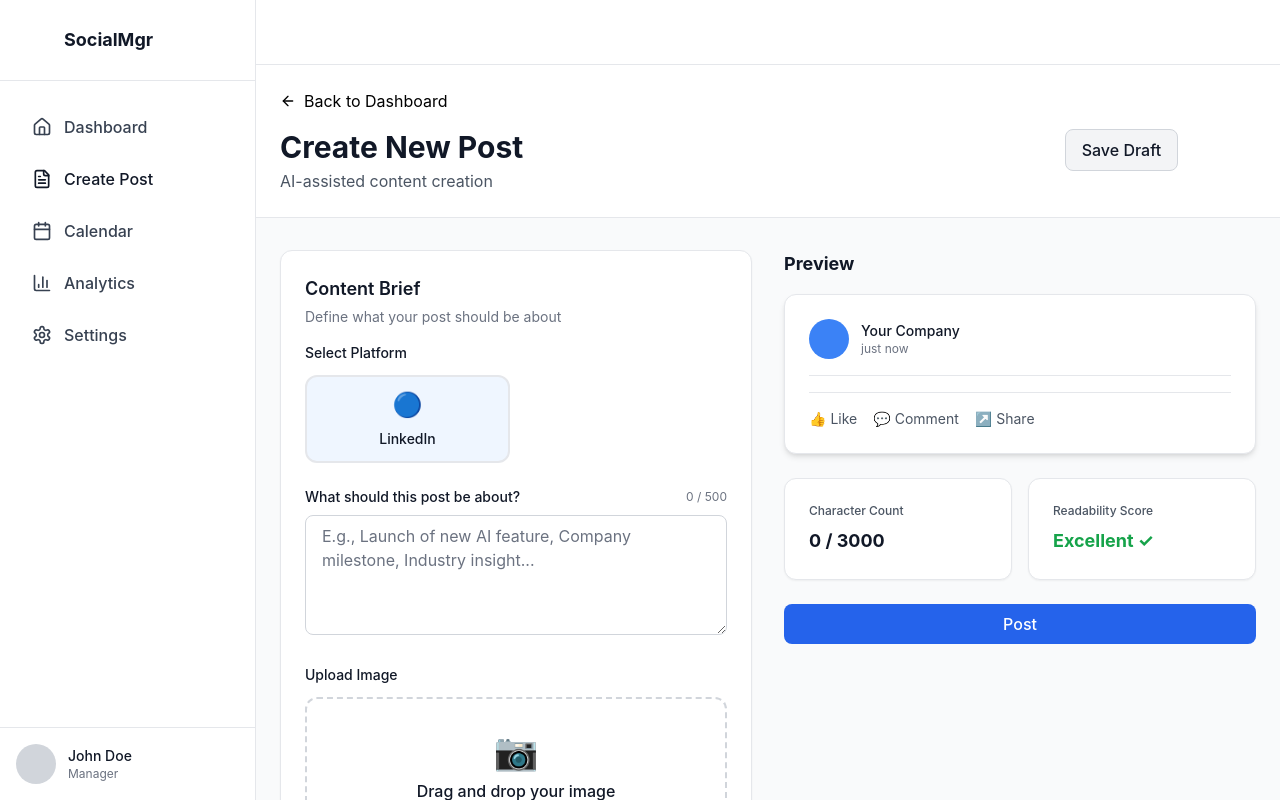
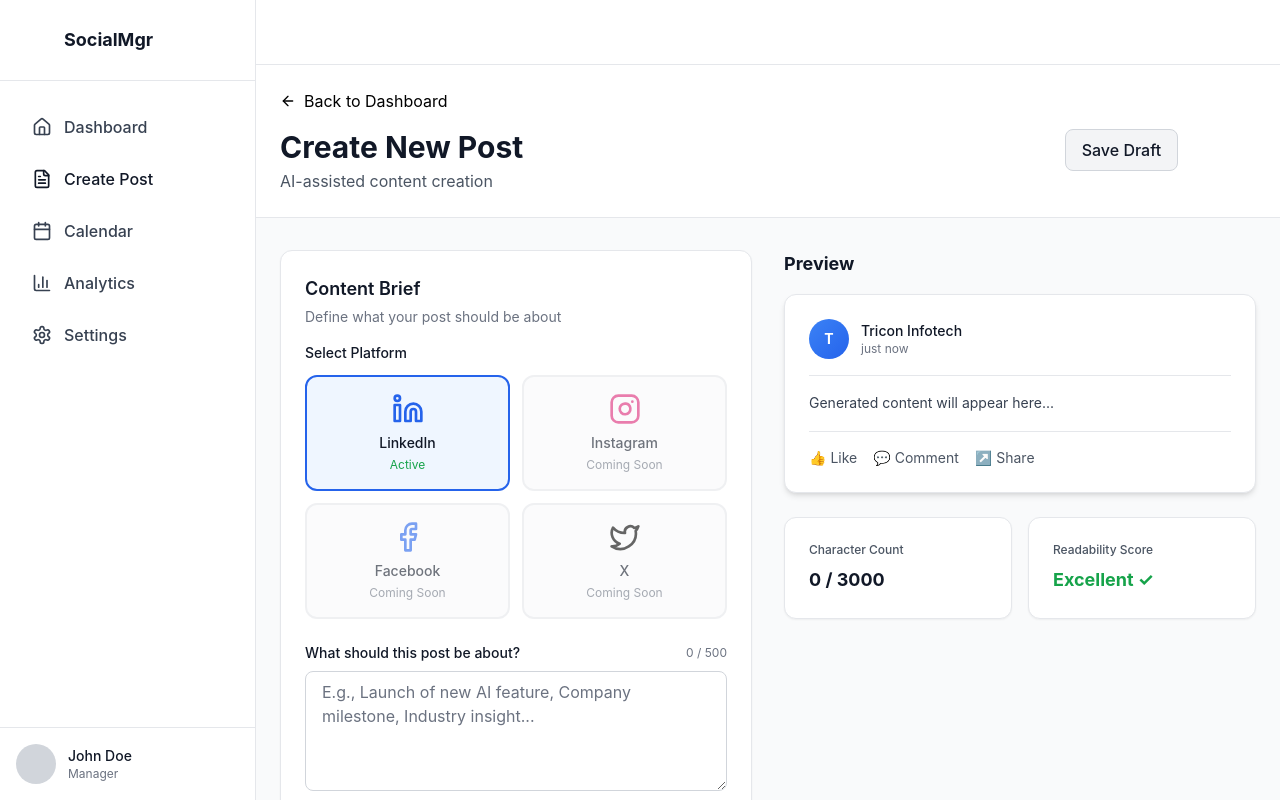
Before and after one commit to mohanb990295/social-media-manager-frontend, a Next.js app: page /editor in a window 1280 px wide. Built offline with nearby package versions, Linux system fonts and the light colour scheme.

Commit message:
new changes in UI

```diff
--- a/src/pages/editor.tsx
+++ b/src/pages/editor.tsx
@@ -1,13 +1,15 @@
 import React, { useState } from "react";
 import Link from "next/link";
 import { Layout, Card, CardHeader, Button, TextArea, ImageUpload } from "@/components";
-import { ArrowLeft } from "lucide-react";
+import { ArrowLeft, Linkedin, Instagram, Facebook, Twitter } from "lucide-react";
 import type { Platform } from "@/types";
 
-const platforms: Array<{ value: Platform; label: string; icon: string }> = [
-  { value: "linkedin", label: "LinkedIn", icon: "🔵" },
-];
-
+interface PlatformOption {
+  value: Platform;
+  label: string;
+  icon: React.ReactNode;
+  comingSoon?: boolean;
+}
 
 export default function Editor() {
   const [selectedPlatform, setSelectedPlatform] = useState<Platform>("linkedin");
@@ -16,9 +18,32 @@ const [generatedContent, setGeneratedContent] = useState("");
   const [isGenerating, setIsGenerating] = useState(false);
   const [uploadedImage, setUploadedImage] = useState<{ file: File; preview: string } | null>(null);
   const [error, setError] = useState("");
-const handleImageSelect = (file: File, preview: string) => {
-  setUploadedImage({ file, preview });
-};
+
+  const platforms: PlatformOption[] = [
+    {
+      value: "linkedin",
+      label: "LinkedIn",
+      icon: <Linkedin className="w-8 h-8 text-blue-600" />,
+    },
+    {
+      value: "instagram",
+      label: "Instagram",
+      icon: <Instagram className="w-8 h-8 text-pink-600" />,
+      comingSoon: true,
+    },
+    {
+      value: "facebook",
+      label: "Facebook",
+      icon: <Facebook className="w-8 h-8 text-blue-600" />,
+      comingSoon: true,
+    },
+    {
+      value: "x",
+      label: "X",
+      icon: <Twitter className="w-8 h-8 text-black" />,
+      comingSoon: true,
+    },
+  ];
 
   const handleGenerate = async () => {
     if (!topic.trim()) {
@@ -37,7 +62,7 @@ const handleImageSelect = (file: File, preview: string) => {
           headers: { "Content-Type": "application/json" },
           body: JSON.stringify({
             context: topic,
-          platform: selectedPlatform
+            platform: selectedPlatform,
           }),
         }
       );
@@ -56,12 +81,16 @@ const handleImageSelect = (file: File, preview: string) => {
     }
   };
 
+  const handleImageSelect = (file: File, preview: string) => {
+    setUploadedImage({ file, preview });
+  };
+
   const characterCount = generatedContent.length;
   const maxCharacters = selectedPlatform === "x" ? 280 : 3000;
 
   return (
     <Layout>
-      <div className="min-height-screen bg-gray-50">
+      <div className="min-h-screen bg-gray-50">
         {/* Header */}
         <div className="bg-white border-b border-gray-200 px-6 py-6">
           <div className="max-w-7xl mx-auto">
@@ -95,21 +124,38 @@ const handleImageSelect = (file: File, preview: string) => {
                 <div className="space-y-6">
                   {/* Platform Selection */}
                   <div>
-                    <label className="block text-sm font-medium text-gray-900 mb-3">Select Platform</label>
+                    <label className="block text-sm font-medium text-gray-900 mb-3">
+                      Select Platform
+                    </label>
                     <div className="grid grid-cols-2 gap-3">
                       {platforms.map((platform) => (
+                        <div key={platform.value}>
+                          {platform.comingSoon ? (
+                            // Disabled platform card
                             <button
-                          key={platform.value}
+                              disabled
+                              className="w-full p-4 rounded-lg border-2 border-gray-200 bg-gray-50 text-center opacity-60 cursor-not-allowed transition-colors"
+                            >
+                              <div className="flex justify-center mb-2">{platform.icon}</div>
+                              <p className="text-sm font-medium text-gray-900">{platform.label}</p>
+                              <p className="text-xs text-gray-500 mt-1">Coming Soon</p>
+                            </button>
+                          ) : (
+                            // Clickable LinkedIn platform card
+                            <button
                               onClick={() => setSelectedPlatform(platform.value)}
-                          className={`p-3 rounded-lg border-2 transition-colors text-center ${
+                              className={`w-full p-4 rounded-lg border-2 transition-colors text-center ${
                                 selectedPlatform === platform.value
-                              ? "border-primary bg-blue-50"
+                                  ? "border-blue-600 bg-blue-50"
                                   : "border-gray-200 bg-white hover:border-gray-300"
                               }`}
                             >
-                          <span className="text-2xl mb-2 block">{platform.icon}</span>
+                              <div className="flex justify-center mb-2">{platform.icon}</div>
                               <p className="text-sm font-medium text-gray-900">{platform.label}</p>
+                              <p className="text-xs text-green-600 mt-1">Active</p>
                             </button>
+                          )}
+                        </div>
                       ))}
                     </div>
                   </div>
@@ -122,11 +168,13 @@ const handleImageSelect = (file: File, preview: string) => {
                     onChange={(e) => setTopic(e.target.value)}
                     characterLimit={500}
                   />
+
                   {/* Error Message */}
                   {error && <p className="text-red-600 text-sm">{error}</p>}
 
                   {/* Image Upload */}
                   <ImageUpload onImageSelect={handleImageSelect} />
+
                   {/* Generate Button */}
                   <Button
                     variant="gradient"
@@ -143,6 +191,7 @@ const handleImageSelect = (file: File, preview: string) => {
             {/* Right: Preview */}
             <div>
               <h2 className="text-lg font-bold text-gray-900 mb-4">Preview</h2>
+
               {/* Image Preview */}
               {uploadedImage && (
                 <Card className="mb-6">
@@ -156,73 +205,47 @@ const handleImageSelect = (file: File, preview: string) => {
 
               {/* Platform Preview */}
               <Card variant="elevated" className="mb-6">
+                {/* LinkedIn Preview */}
                 {selectedPlatform === "linkedin" && (
                   <div className="space-y-4">
                     <div className="flex items-center gap-3 pb-4 border-b border-gray-200">
-                      <div className="w-10 h-10 rounded-full bg-blue-500" />
+                      <div className="w-10 h-10 rounded-full bg-gradient-to-br from-blue-500 to-blue-600 flex items-center justify-center text-white font-bold text-sm">
+                        T
+                      </div>
                       <div>
-                        <p className="text-sm font-medium text-gray-900">Your Company</p>
+                        <p className="text-sm font-medium text-gray-900">Tricon Infotech</p>
                         <p className="text-xs text-gray-500">just now</p>
                       </div>
                     </div>
-                    <p className="text-sm text-gray-700 leading-relaxed whitespace-pre-wrap">{generatedContent}</p>
+                    <p className="text-sm text-gray-700 leading-relaxed whitespace-pre-wrap">
+                      {generatedContent || "Generated content will appear here..."}
+                    </p>
                     <div className="flex gap-4 pt-4 border-t border-gray-200 text-sm text-gray-600">
-                      <button className="hover:text-primary">👍 Like</button>
-                      <button className="hover:text-primary">💬 Comment</button>
-                      <button className="hover:text-primary">↗️ Share</button>
+                      <button className="hover:text-blue-600">👍 Like</button>
+                      <button className="hover:text-blue-600">💬 Comment</button>
+                      <button className="hover:text-blue-600">↗️ Share</button>
                     </div>
                   </div>
                 )}
 
+                {/* Instagram Preview */}
                 {selectedPlatform === "instagram" && (
-                  <div className="space-y-4">
-                    <div className="bg-gray-200 w-full aspect-square rounded-lg flex items-center justify-center text-gray-500">
-                      Photo/Carousel
-                    </div>
-                    <p className="text-sm text-gray-700 leading-relaxed whitespace-pre-wrap line-clamp-3">{generatedContent}</p>
-                    <div className="flex gap-4 text-sm text-gray-600">
-                      <button className="hover:text-red-500">❤️</button>
-                      <button className="hover:text-primary">💬</button>
-                      <button className="hover:text-primary">📤</button>
-                      <button className="hover:text-primary">📌</button>
-                    </div>
+                  <div className="space-y-4 text-center text-gray-500 py-8">
+                    <p>Instagram preview coming soon</p>
                   </div>
                 )}
 
-                {selectedPlatform === "x" && (
-                  <div className="space-y-4">
-                    <div className="flex items-center gap-2">
-                      <div className="w-8 h-8 rounded-full bg-gray-400" />
-                      <div>
-                        <p className="text-sm font-bold text-gray-900">Your Company</p>
-                        <p className="text-xs text-gray-500">@yourcompany • now</p>
-                      </div>
-                    </div>
-                    <p className="text-sm text-gray-700 leading-relaxed whitespace-pre-wrap">{generatedContent}</p>
-                    <div className="flex justify-between text-xs text-gray-500 pt-2 max-w-xs">
-                      <button className="hover:text-blue-400">💬 12</button>
-                      <button className="hover:text-blue-400">🔄 34</button>
-                      <button className="hover:text-red-400">❤️ 56</button>
-                      <button className="hover:text-blue-400">📤</button>
-                    </div>
+                {/* Facebook Preview */}
+                {selectedPlatform === "facebook" && (
+                  <div className="space-y-4 text-center text-gray-500 py-8">
+                    <p>Facebook preview coming soon</p>
                   </div>
                 )}
 
-                {selectedPlatform === "facebook" && (
-                  <div className="space-y-4">
-                    <div className="flex items-center gap-2">
-                      <div className="w-8 h-8 rounded-full bg-blue-500" />
-                      <div>
-                        <p className="text-sm font-bold text-gray-900">Your Company</p>
-                        <p className="text-xs text-gray-500">just now</p>
-                      </div>
-                    </div>
-                    <p className="text-sm text-gray-700 leading-relaxed whitespace-pre-wrap">{generatedContent}</p>
-                    <div className="flex gap-4 pt-2 border-t border-gray-200 text-xs font-medium text-gray-600">
-                      <button className="flex-1 py-2 hover:bg-gray-100 rounded">👍 Like</button>
-                      <button className="flex-1 py-2 hover:bg-gray-100 rounded">💬 Comment</button>
-                      <button className="flex-1 py-2 hover:bg-gray-100 rounded">↗️ Share</button>
-                    </div>
+                {/* X/Twitter Preview */}
+                {selectedPlatform === "x" && (
+                  <div className="space-y-4 text-center text-gray-500 py-8">
+                    <p>X preview coming soon</p>
                   </div>
                 )}
               </Card>
@@ -240,13 +263,6 @@ const handleImageSelect = (file: File, preview: string) => {
                   <p className="text-lg font-bold text-green-600 mt-2">Excellent ✓</p>
                 </Card>
               </div>
-		{/* Post Button */}
-<Button
-  className="w-full mt-6 bg-blue-600 text-white hover:bg-blue-700"
-  onClick={() => alert("Post API call here")}
->
-  Post
- </Button>
             </div>
           </div>
         </div>
```
Lines whose indentation alone changed are shown as unchanged.
